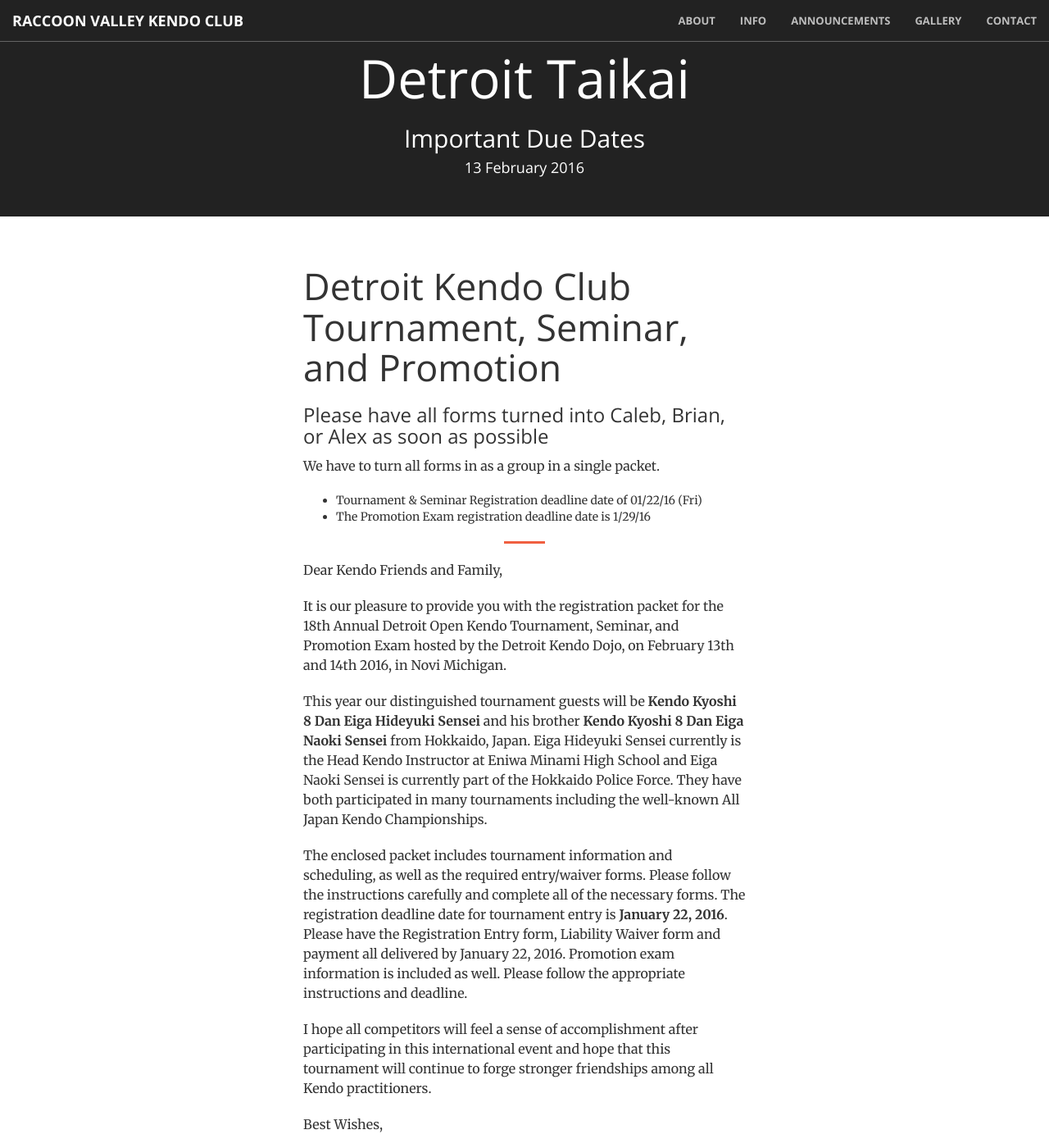
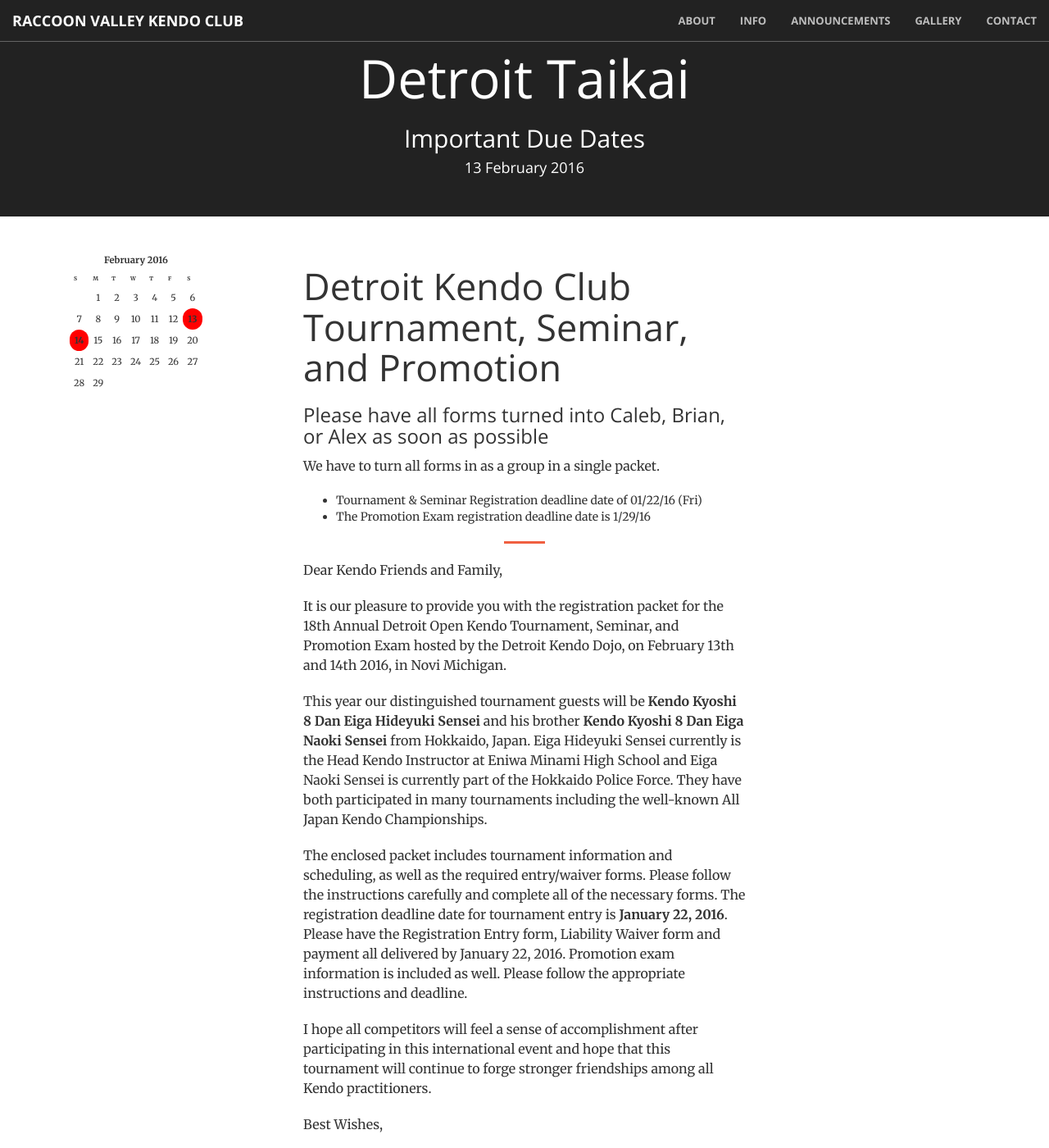
Before and after one commit to raccoonvalleykendo/raccoonvalleykendo.github.io, a Jekyll site: the page built from announcements/upcoming/_posts/2016-02-13-detroit.md, in a window 1280 px wide and 1400 px high. Shown: the whole window at 82% size. Built offline with Jekyll 4.4.1, drawn with Linux system fonts in a browser that asks for light colours; nearby versions of some CDN libraries.

Commit message:
Mini calendar on posts

```diff
--- /dev/null
+++ b/_includes/calendar.html
@@ -0,0 +1,70 @@
+<style type="text/css">
+  .cal {
+    font-size: 80%;
+  }
+
+  .weekdays {
+     font-size: 60%;
+  }
+
+  .selected {
+      background-color: red;
+      border-radius: 15px;
+  }
+</style>
+
+
+<script type="text/javascript">
+  function calendar(year, month, days) {
+    --month;
+
+
+    // If no parameter is passed use the current date.
+    if(year == undefined){
+      var date = new Date();
+      days = [date.getDate()];
+      month = date.getMonth();
+      year = date.getFullYear();
+    }
+
+    months = new Array('January','February','March','April','May','June','July','August','September','October','November','December');
+
+    this_month = new Date(year, month, 1);
+    next_month = new Date(year, month + 1, 1);
+
+    // Find out when this month starts and ends.
+    first_week_day = this_month.getDay();
+    days_in_this_month = Math.round((next_month.getTime() - this_month.getTime()) / (1000 * 60 * 60 * 24));
+
+    calendar_html = '<table class="table-condensed text-center cal">';
+    calendar_html += '<tr><th colspan="7" class="text-center">' + months[month] + ' ' + year + '</th></tr>';
+    calendar_html += '<tr class="weekdays"><th>S</th><th>M</th><th>T</th><th>W</th><th>T</th><th>F</th><th>S</th></tr>';
+    calendar_html += '<tr>';
+
+    // Fill the first week of the month with the appropriate number of blanks.
+    for(week_day = 0; week_day < first_week_day; week_day++) {
+      calendar_html += '<td> </td>';
+    }
+
+    week_day = first_week_day;
+    for(day_counter = 1; day_counter <= days_in_this_month; day_counter++) {
+      week_day %= 7;
+      if(week_day == 0)
+        calendar_html += '</tr><tr>';
+
+      // Do something different for the current day.
+      if(days.indexOf(day_counter) > -1)
+        calendar_html += '<td class="selected"><b>' + day_counter + '</b></td>';
+      else
+        calendar_html += '<td> ' + day_counter + ' </td>';
+
+      week_day++;
+    }
+
+    calendar_html += '</tr>';
+    calendar_html += '</table>';
+
+    // Display the calendar.
+    document.write(calendar_html);
+  }
+</script>
--- a/_layouts/post.html
+++ b/_layouts/post.html
@@ -1,6 +1,7 @@
 ---
 layout: default
 ---
+{% include calendar.html %}
 
 <section class="bg-dark">
   <div class="text-center">
@@ -14,7 +15,14 @@
 
 <section id="contact">
   <div class="container">
-    <div class="col-md-6 col-md-offset-3">
+    <div class="col-md-3">
+      {% if page.calendar %}
+        <script type="text/javascript">calendar({{ page.calendar.year }}, {{ page.calendar.month }}, [{% for day in page.calendar.days %}{{ day }}, {% endfor %}]);</script>
+      {% else %}
+        <script type="text/javascript">calendar({{ page.date | date: "%Y" }}, {{ page.date | date: "%m" }}, [{{ page.date | date: "%d" }}]);</script>
+      {% endif %}
+    </div>
+    <div class="col-md-6 ">
       {{ content }}
       <a class="text-center" href="/announcements">back</a>
     </div>
--- a/announcements/upcoming/_posts/2016-02-13-detroit.md
+++ b/announcements/upcoming/_posts/2016-02-13-detroit.md
@@ -2,6 +2,10 @@
 layout: post
 title: Detroit Taikai
 subtitle: Important Due Dates
+calendar:
+  year: 2016
+  month: 02
+  days: [13, 14]
 ---
 # Detroit Kendo Club Tournament, Seminar, and Promotion
 
```
Also changed, not shown: announcements/upcoming/_posts/2016-06-25-auskf-national.md (+4 -0 lines).
